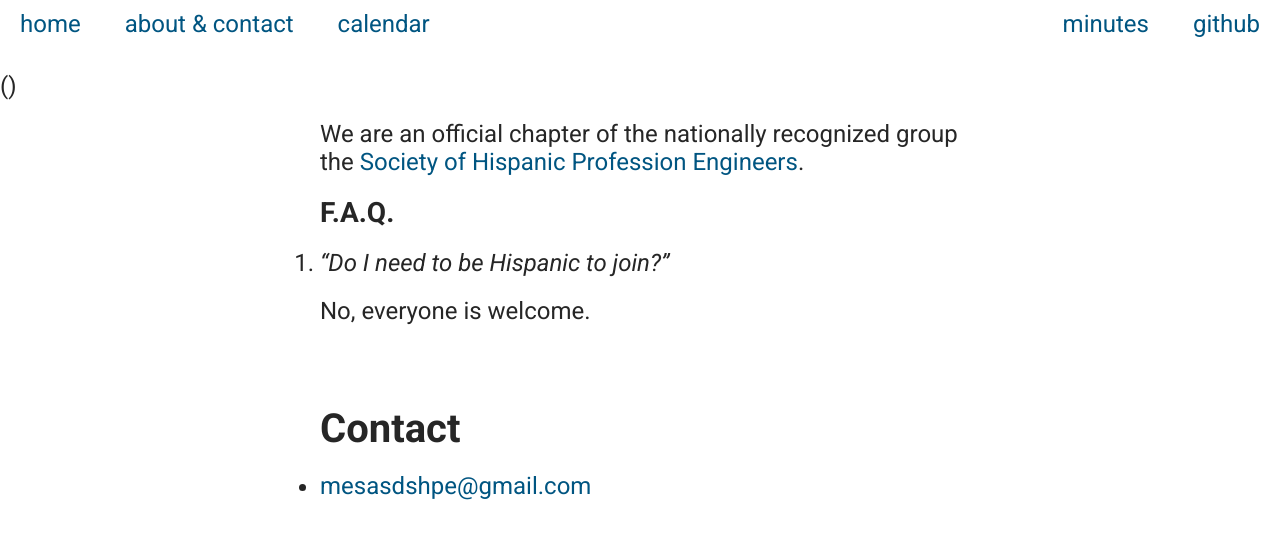
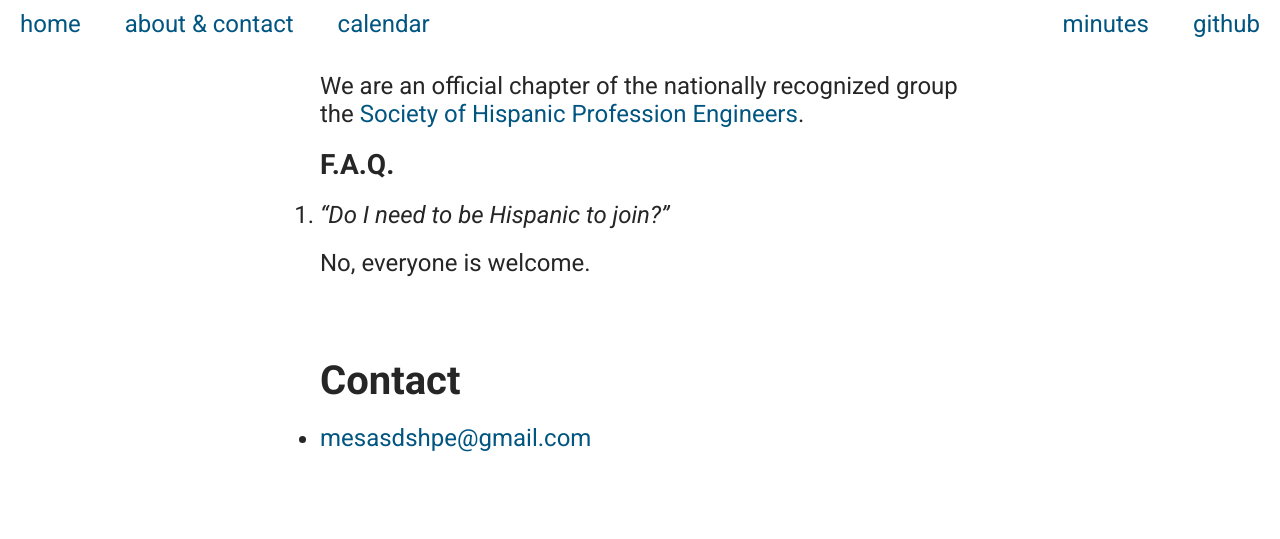
Before and after one commit to SweedJesus/Mesa-SD-SHPE.github.io, a Jekyll site: the page built from about.md, in a window 1280 px wide. Shown: the top 539 px of the page. Built offline with Jekyll 4.4.1, drawn with Linux system fonts in a browser that asks for light colours.

Commit message:
Update default.html

```diff
--- a/_layouts/default.html
+++ b/_layouts/default.html
@@ -6,7 +6,10 @@
 <body>
   {% include header.html %}
   <div id="wrap">
-    <p>({{ page.title }})</p>
+    {% if page.title %}
+    <h1>({{ page.title }})</h1>
+    </hr>
+    {% endif %}
     <div id="content">
       {{ content }}
     </div>
```
